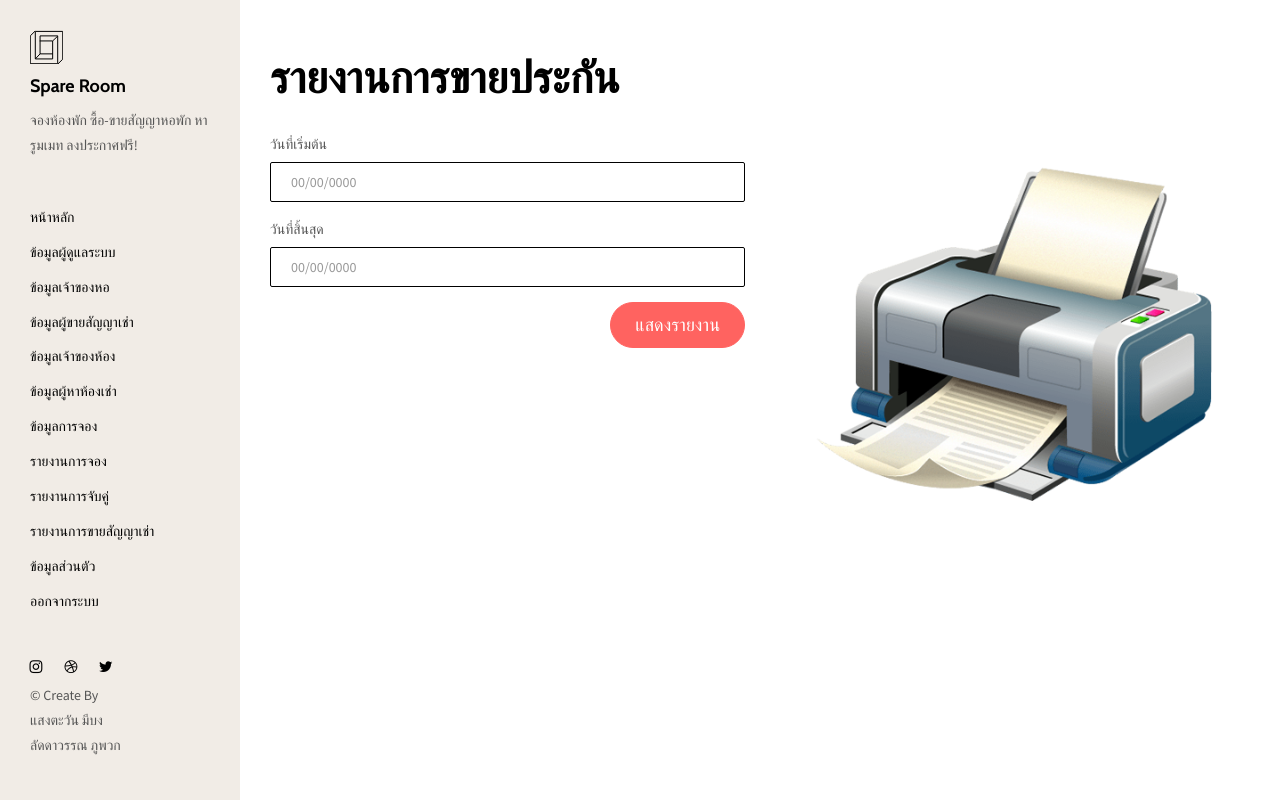
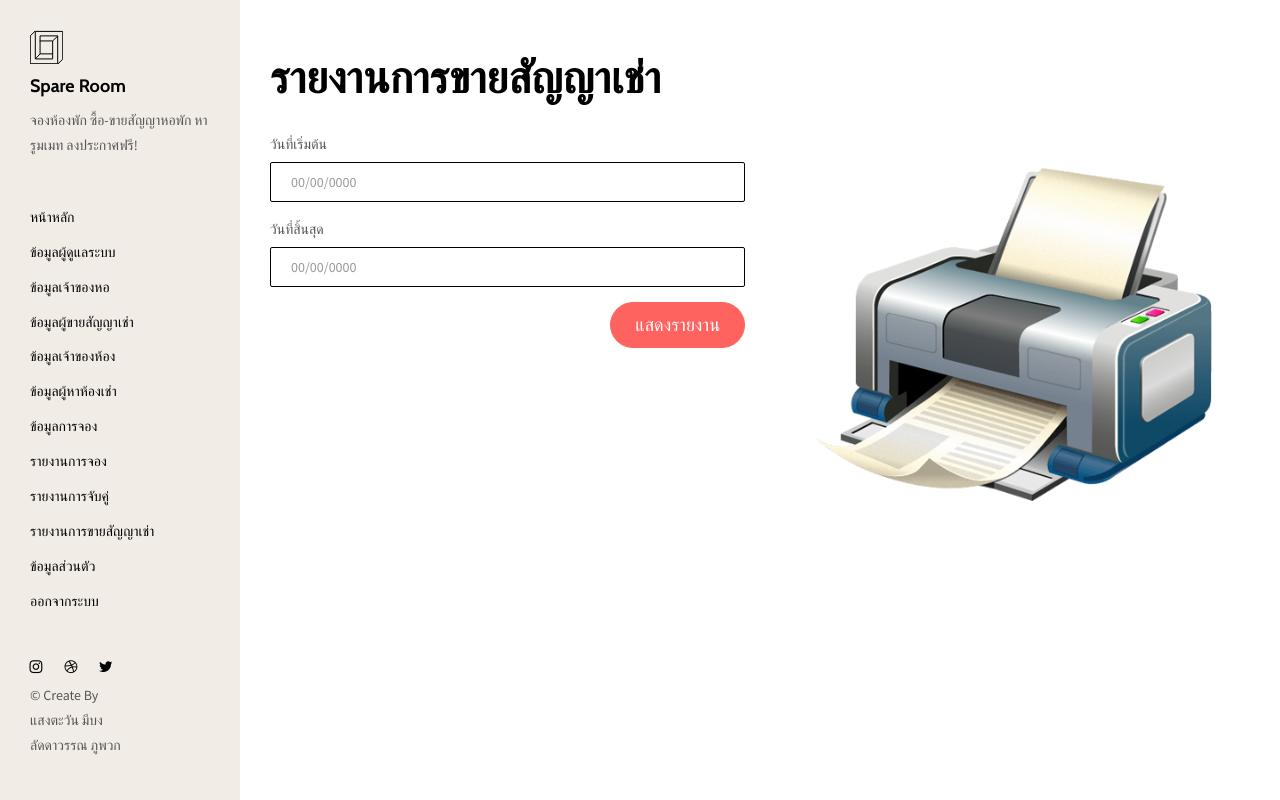
Before and after one commit to Ladda2002/spare_rooms, a PHP site: page /report_contract.php in a window 1280 px wide. Run offline with PHP 8.4, Linux system fonts and the light colour scheme; the visitor is signed in with stand-in values (Sample User, id 1); data that the repository does not hold is empty; some libraries are stand-ins or nearby versions.

Commit message:
อัปgitttt่jaaaaa

```diff
--- a/report_contract.php
+++ b/report_contract.php
@@ -16,7 +16,7 @@ require_once("header.php");
     <div class="row">
       <div class="col-xs-12">
         <div class="section-container-spacer">
-          <h1>รายงานการขายประกัน</h1>
+          <h1>รายงานการขายสัญญาเช่า</h1>
         </div>
         <div class="section-container-spacer">
           <form class="reveal-content" action="pdf_contract.php" method="post" enctype="multipart/form-data" target="_blank">
```
